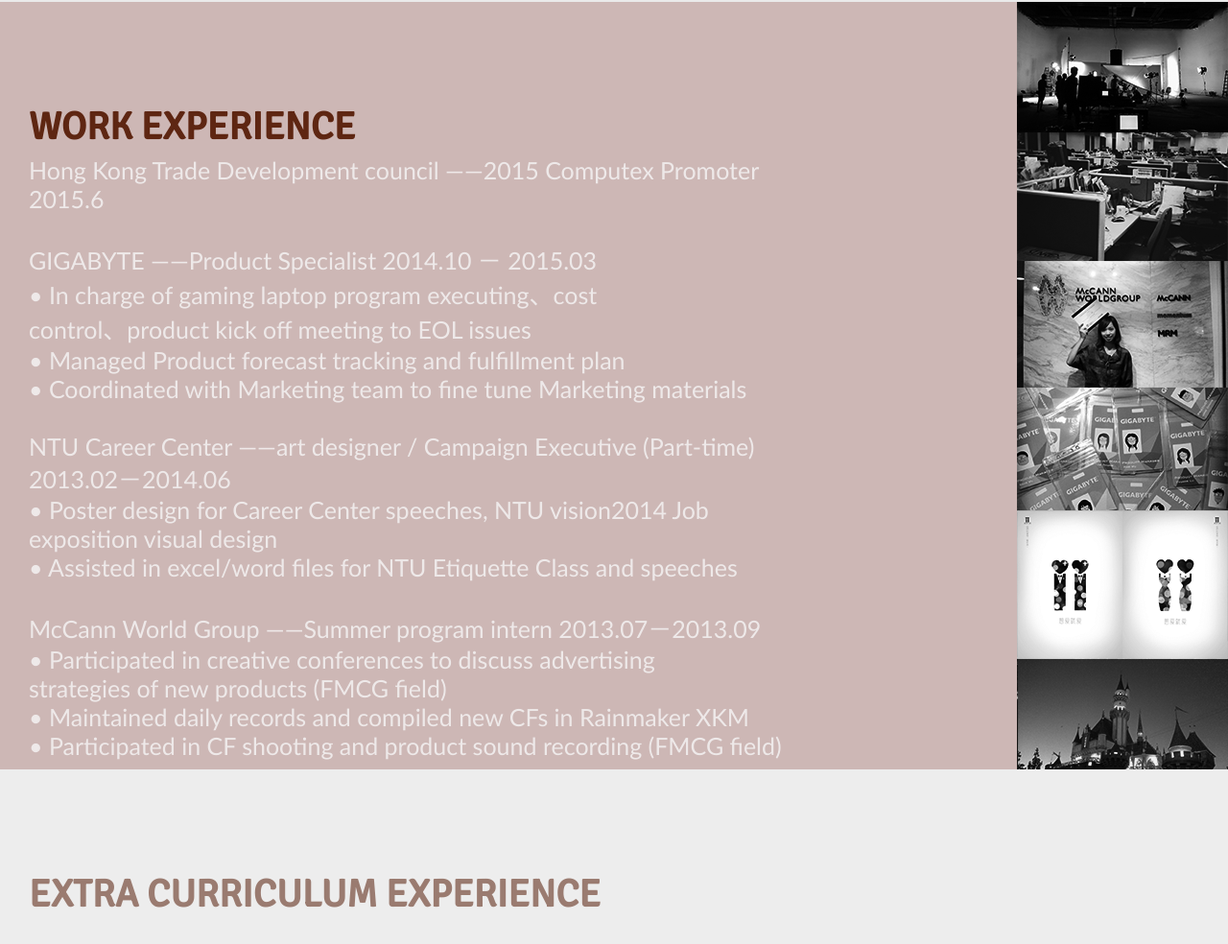
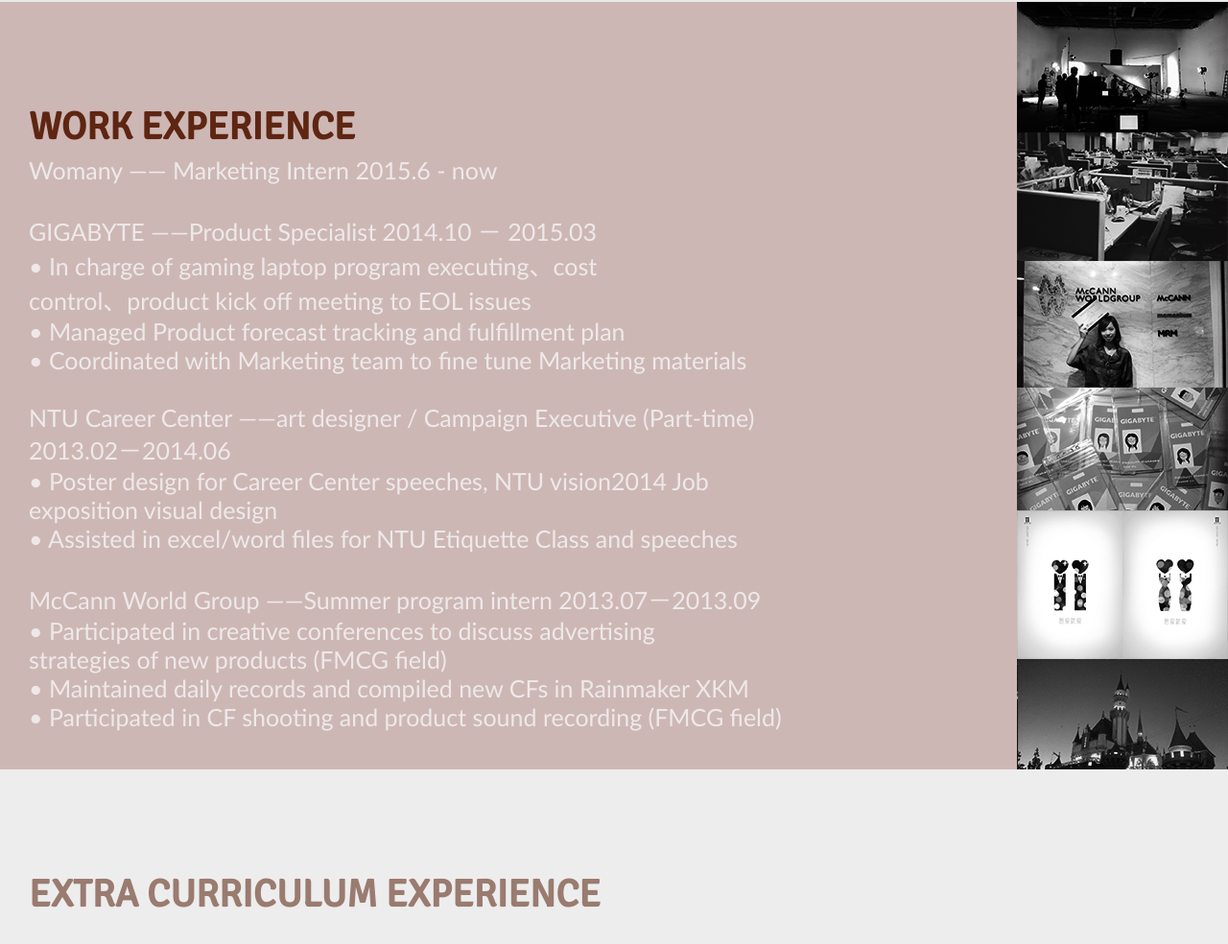
Before and after one commit to yoyo2002270/practice2, a plain HTML site: page index.html in a window 1280 px wide. Shown: the part 1886-2870 px from the top of the page at 96% size. Drawn offline with nearby package versions, Linux system fonts and the light colour scheme; a web font is replaced by a local one.

Commit message:
Update index.html

```diff
--- a/index.html
+++ b/index.html
@@ -74,7 +74,7 @@
 <div id="win">
 <h3>SKILLS, OTHER EXPERIENCES</h3>
 		<p id="elsea">Special activities:
-			<br>2015 Twine Fashion Show model 2015.05
+			<br>Hong Kong Trade Development council—2015 Computex Promoter 2015.6
 			<br>2015 Womany 525 Festival volunteer/photographer 2015.05
             <br>UC Berkeley summer session class 2012.07-2012 .08
             <br> Working holiday in Okayama, Japan 2014.01-2014.02
@@ -91,8 +91,9 @@
 <img id="jo" src="images/jobb.png">
 <h3>WORK EXPERIENCE</h3>
 <p id="jobb">
- Hong Kong Trade Development council ——2015 Computex Promoter 2015.6
-<br><br>	GIGABYTE ——Product Specialist 2014.10 － 2015.03
+ Womany —— Marketing Intern 2015.6 - now
+<br>
+<br>	GIGABYTE ——Product Specialist 2014.10 － 2015.03
 <br>• In charge of gaming laptop program executing、cost <br>control、product kick off meeting to EOL issues
 <br>• Managed Product forecast tracking and fulfillment plan
 <br>• Coordinated with Marketing team to fine tune Marketing materials
```
